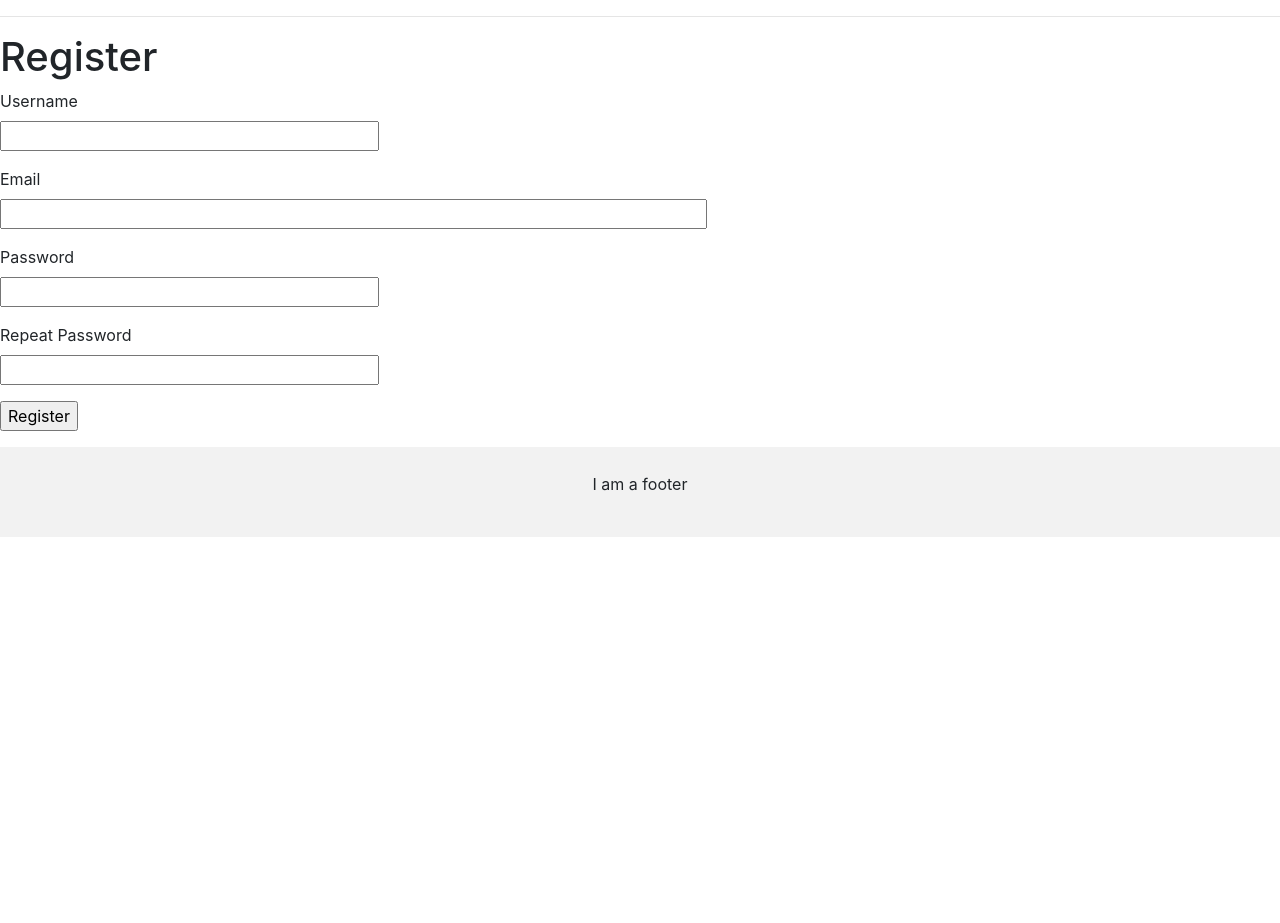
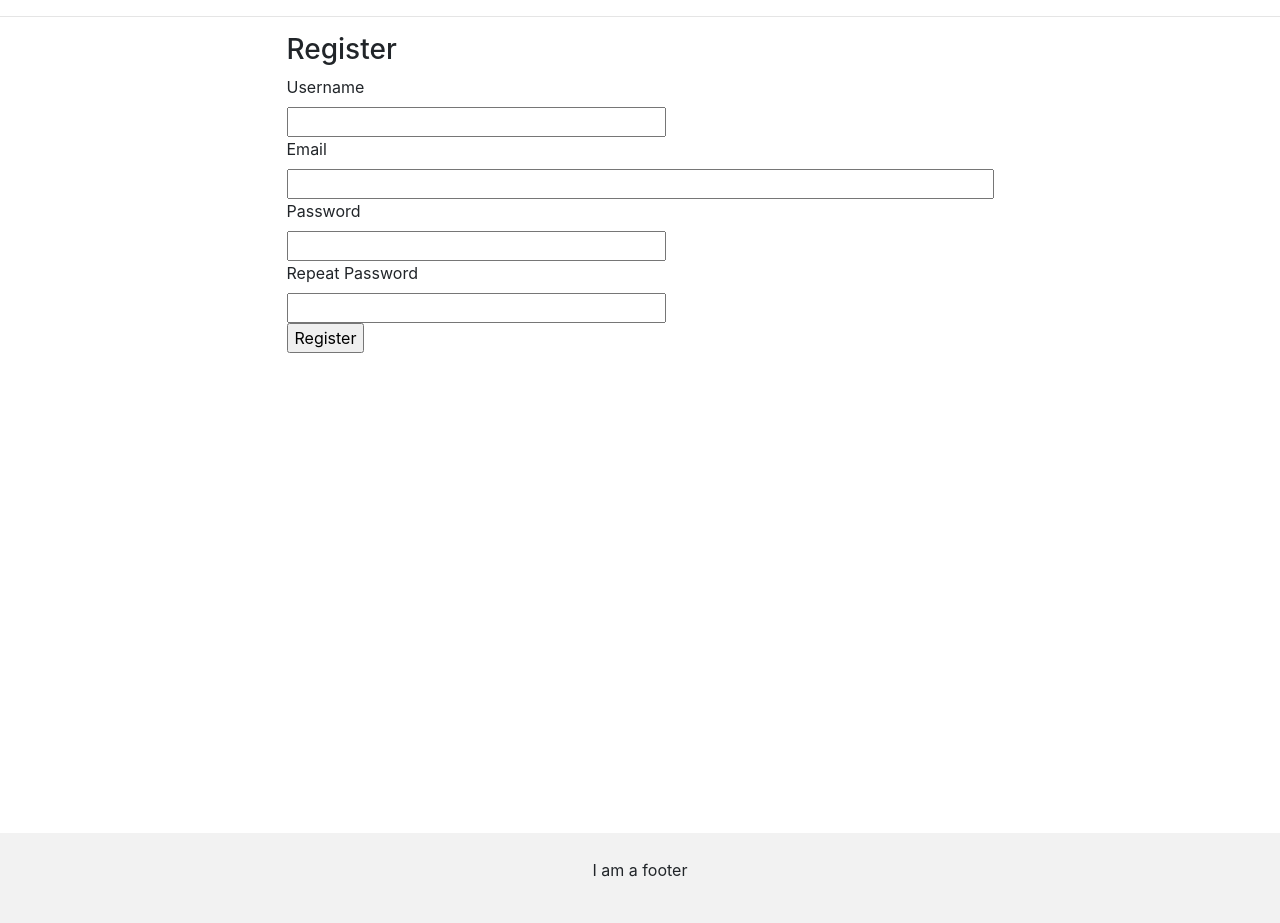
Before and after one commit to Gurjit29/BookstoreApp, a Flask app: page /register in a window 1280 px wide. Shown: the part 104-1027 px from the top of the page. Before the commit the page ends 641 px from the top, so only its background shows below. Run offline with Flask 2, Linux system fonts and the light colour scheme; some libraries are stand-ins or nearby versions.

Commit message:
edited register.html

```diff
--- a/app/templates/register.html
+++ b/app/templates/register.html
@@ -1,37 +1,49 @@
 {% extends "base.html" %}
 
 {% block content %}
-    <h1>Register</h1>
+<div class="container">
+    <div class="d-flex justify-content-center h-100">
+        <div class="box">
+            <div class="box-header">
+                <h3>Register</h3>
+            </div>
+            <div class="box-body">
                 <form action="" method="post">
                     {{ form.hidden_tag() }}
-        <p>
+                    <div class="user">
                         {{ form.username.label }}<br>
                         {{ form.username(size=32) }}<br>
                         {% for error in form.username.errors %}
                         <span style="color: red;">[{{ error }}]</span>
                         {% endfor %}
-        </p>
-        <p>
+                    </div>
+                    <div class="email">
                         {{ form.email.label }}<br>
                         {{ form.email(size=64) }}<br>
                         {% for error in form.email.errors %}
+                        <span style="color:red;">[{{ error }}]</span>
+                        {% endfor %}
+                    </div>
+                    <div class="password">
+                        {{ form.password.label }}<br>
+                        {{ form.password(size=32) }}<br>
+                        {% for error in form.password.erros %}
                         <span style="color: red;">[{{ error }}]</span>
                         {% endfor %}
-        </p>
-        <p>
-            {{ form.password.label }}<br>
-            {{ form.password(size=32) }}<br>
-            {% for error in form.password.errors %}
-            <span style="color: red;">[{{ error }}]</span>
-            {% endfor %}
-        </p>
-        <p>
+                    </div>
+                    <div class="password">
                         {{ form.password2.label }}<br>
                         {{ form.password2(size=32) }}<br>
                         {% for error in form.password2.errors %}
                         <span style="color: red;">[{{ error }}]</span>
                         {% endfor %}
-        </p>
-        <p>{{ form.submit() }}</p>
+                    </div>
+                    <div class="submit">
+                        {{ form.submit() }}
+                    </div>
                 </form>
+            </div>
+        </div>
+    </div>
+</div>
 {% endblock %}
```
Lines whose indentation alone changed are shown as unchanged.
